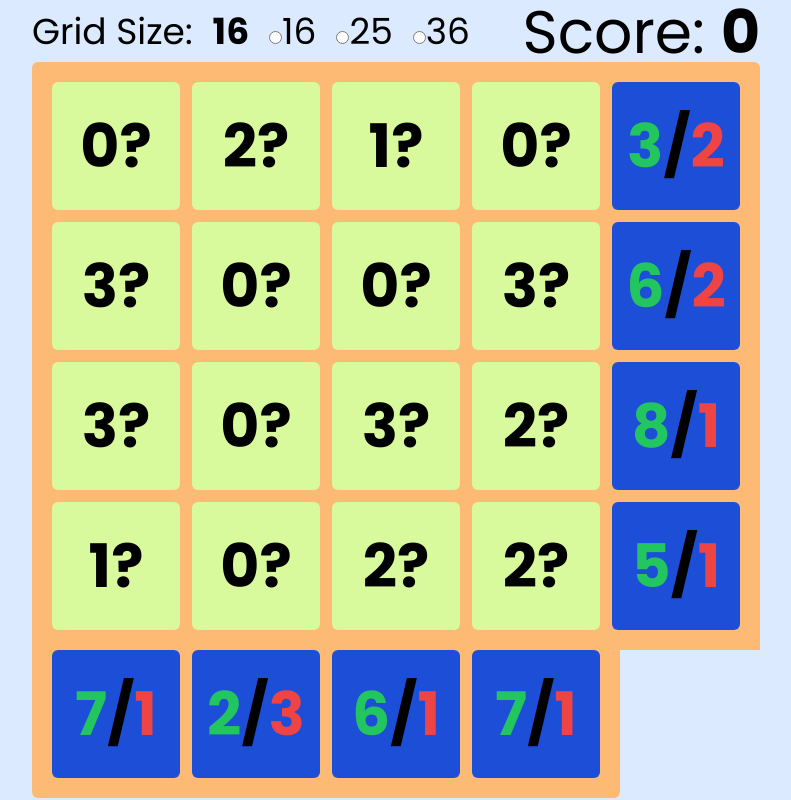
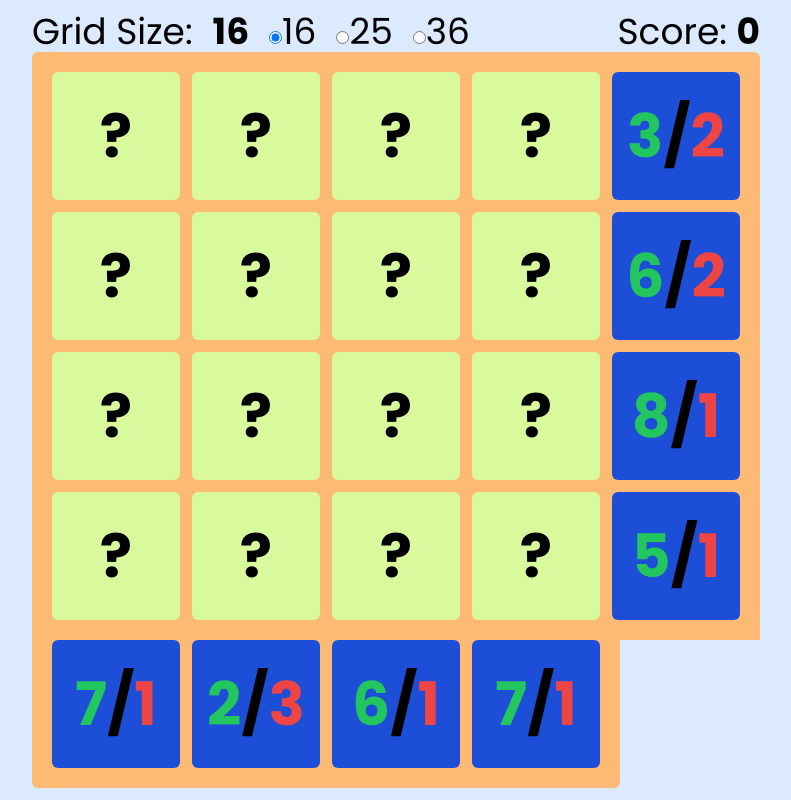
Before and after one commit to alirabbani97/tap-boom-game, a React (Vite) app: page / in a window 1280 px wide. Shown: the whole page, without its empty margins (244-1035 px from the left). Built offline with nearby package versions, Linux system fonts and the light colour scheme; what @midudev/tailwind-animations would draw is missing.

Commit message:
winning logic wip

```diff
--- a/src/App.tsx
+++ b/src/App.tsx
@@ -136,16 +136,16 @@ function App() {
   return (
     <div className="app flex flex-col justify-center items-center  h-screen w-screen bg-blue-100">
       {bombFound && (
-        <div className="absolute w-screen h-screen z-50 bg-black/30 flex flex-col justify-center items-center ">
-          <div className="animate-slide-in-top  duration-[1500ms]   bg-white p-10 rounded-lg border-4 border-blue-500">
-            <span className="text-6xl font-bold">Game Over</span>
+        <div className="absolute w-screen h-screen z-50 bg-black/30 flex flex-col justify-start items-center ">
+          <div className="animate-slide-in-top duration-[1500ms] bg-white/100 p-10 rounded-lg border-4 border-blue-500">
+            <span className="text-5xl font-bold">Game Over</span>
           </div>
         </div>
       )}
       <div className="w-fit h-fit flex flex-col justify-center items-center ">
         <div className="flex justify-between items-center w-full">
           <LevelSlider gridSize={nTiles} setGridSize={setNTiles} />
-          <div className="text-6xl ">
+          <div className="text-4xl ">
             Score: <span className="font-bold">{score}</span>
           </div>
         </div>
@@ -159,6 +159,7 @@ function App() {
                 {tilesData.map((row, rowIndex) =>
                   row.map((tile, colIndex) => (
                     <TileButton
+                    bombFound={bombFound}
                       key={`${rowIndex}-${colIndex}`}
                       setBombFound={setBombFound}
                       index={rowIndex + colIndex + 1}
--- a/src/components/LevelSlider.tsx
+++ b/src/components/LevelSlider.tsx
@@ -17,6 +17,7 @@ export default function LevelSlider({
             type="radio"
             id="16"
             name="grid_size"
+            defaultChecked
             className=""
             onClick={() => {
               setGridSize(16);
--- a/src/components/TileButton.tsx
+++ b/src/components/TileButton.tsx
@@ -8,6 +8,7 @@ type TTileButton = {
   value: number | null;
   index: number;
   setBombFound: (arg: boolean) => void;
+  bombFound: boolean;
   setScore: React.Dispatch<React.SetStateAction<number>>;
 };
 
@@ -20,6 +21,7 @@ export default function TileButton({
   flipCard,
   cardFlipped,
   setBombFound,
+  bombFound,
   // borderTiles,
   setScore,
 }: TTileButton) {
@@ -48,8 +50,8 @@ export default function TileButton({
         }
       }}
     >
-      {value}
-      {cardFlipped ? `${value}` : "?"}
+
+      {cardFlipped || bombFound ? `${value}` : "?"}
     </button>
   );
 }
```
